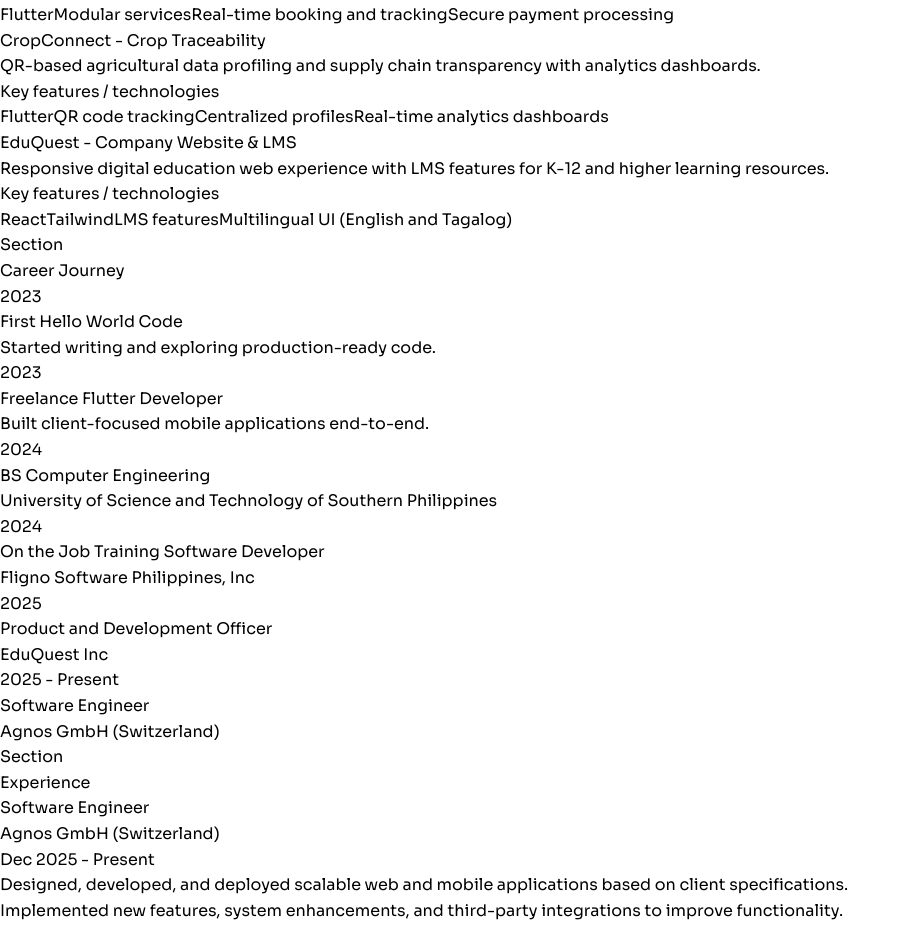
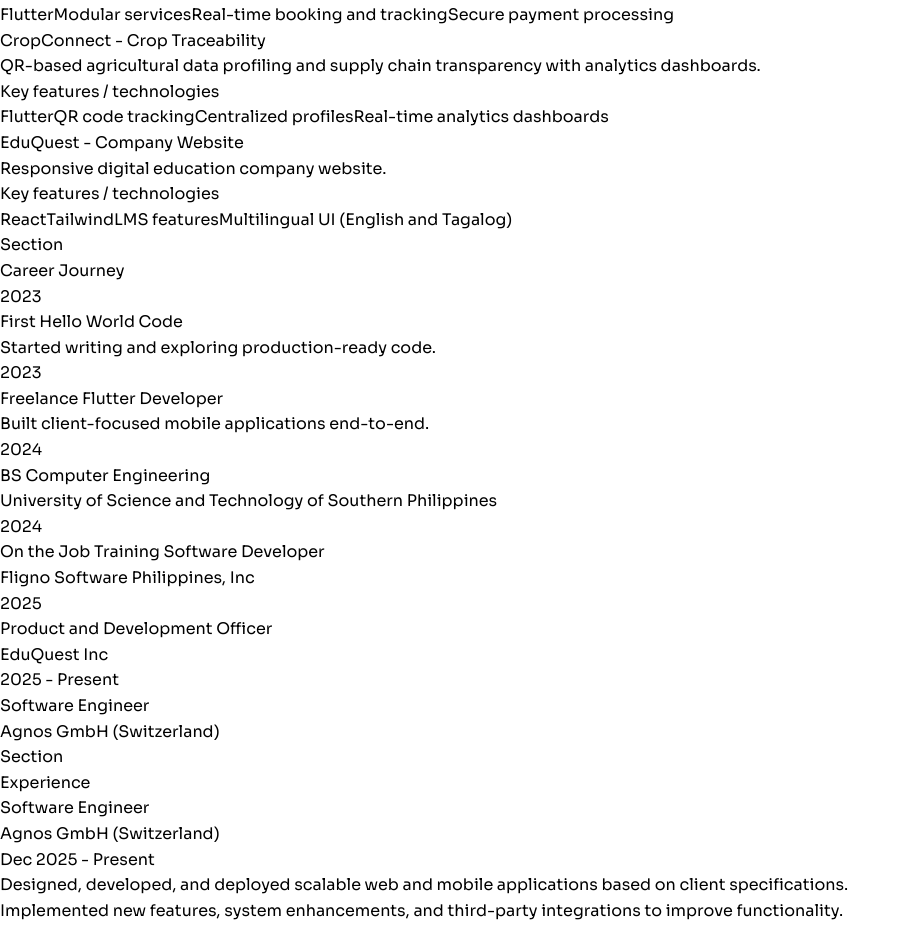
Before and after one commit to neilpagsss14/neil-pagara, a React (Vite) app: page / in a window 1280 px wide. Shown: the part 2025-2952 px from the top of the page, without its empty margins (0-910 px from the left). Built offline with nearby package versions, Linux system fonts and the light colour scheme.

Commit message:
fixed: deployment

```diff
--- a/src/content/resumeData.js
+++ b/src/content/resumeData.js
@@ -1,180 +1,222 @@
 export const resume = {
   hero: {
-    name: 'Neil Clifford S. Pagara',
-    title: 'Software Engineer',
+    name: "Neil Clifford S. Pagara",
+    title: "Software Engineer",
     intro:
-      'Computer Engineering graduate and software engineer from Magsaysay, Misamis Oriental. Passionate about building mobile and web applications and making a positive impact in the tech industry.',
+      "Computer Engineering graduate and software engineer from Magsaysay, Misamis Oriental. Passionate about building mobile and web applications and making a positive impact in the tech industry.",
   },
   about: {
     paragraphs: [
-      'I build clean, reliable mobile and web experiences with a strong focus on performance, accessibility, and maintainable code.',
-      'My work spans UI/UX design, full-cycle development, and real-world troubleshooting across the software development lifecycle.',
+      "I build clean, reliable mobile and web experiences with a strong focus on performance, accessibility, and maintainable code.",
+      "My work spans UI/UX design, full-cycle development, and real-world troubleshooting across the software development lifecycle.",
     ],
   },
   skills: {
     categories: [
       {
-        name: 'Frontend',
-        items: ['HTML', 'CSS', 'React', 'Tailwind'],
+        name: "Frontend",
+        items: ["HTML", "CSS", "React", "Tailwind"],
       },
       {
-        name: 'Mobile',
-        items: ['Flutter', 'Mobile App Development', 'Kotobee Author'],
+        name: "Mobile",
+        items: ["Flutter", "Mobile App Development", "Kotobee Author"],
       },
       {
-        name: 'Backend & Services',
-        items: ['Firebase', 'Firestore', 'GPS Integration', 'Stripe', 'SMS Notifications'],
+        name: "Backend & Services",
+        items: [
+          "Firebase",
+          "Firestore",
+          "GPS Integration",
+          "Stripe",
+          "SMS Notifications",
+        ],
       },
       {
-        name: 'Product & Collaboration',
+        name: "Product & Collaboration",
         items: [
-          'LMS Feature Development',
-          'UI / UX Design',
-          'Team Collaboration',
-          'Problem Solving',
-          'Technical Assistance & Training',
+          "LMS Feature Development",
+          "UI / UX Design",
+          "Team Collaboration",
+          "Problem Solving",
+          "Technical Assistance & Training",
         ],
       },
     ],
   },
   projects: [
     {
-      title: 'PARA - Ride Hailing App',
-      description: 'Real-time driver-passenger matching with trip tracking and safety features.',
-      keyTech: ['Flutter', 'GPS integration', 'Real-time updates', 'QR-code safety', 'Role-based access control'],
+      title: "PARA - Ride Hailing App",
+      description:
+        "Real-time driver-passenger matching with trip tracking and safety features.",
+      keyTech: [
+        "Flutter",
+        "GPS integration",
+        "Real-time updates",
+        "QR-code safety",
+        "Role-based access control",
+      ],
     },
     {
-      title: 'ISeQR / ISeQRAdmin - Mobile App',
-      description: 'QR-based vehicle tracking with admin controls and real-time logging.',
-      keyTech: ['Flutter', 'QR code technology', 'Secure data storage', 'Real-time activity logs'],
+      title: "ISeQR / ISeQRAdmin - Mobile App",
+      description:
+        "QR-based vehicle tracking with admin controls and real-time logging.",
+      keyTech: [
+        "Flutter",
+        "QR code technology",
+        "Secure data storage",
+        "Real-time activity logs",
+      ],
     },
     {
-      title: 'HelpNow - Emergency Alert App',
-      description: 'Automated SMS alerts with real-time GPS coordinates and configurable contacts.',
-      keyTech: ['Flutter', 'SMS notifications', 'Real-time GPS tracking', 'Configurable contact management'],
+      title: "HelpNow - Emergency Alert App",
+      description:
+        "Automated SMS alerts with real-time GPS coordinates and configurable contacts.",
+      keyTech: [
+        "Flutter",
+        "SMS notifications",
+        "Real-time GPS tracking",
+        "Configurable contact management",
+      ],
     },
     {
-      title: 'Zippy Multi-service App',
-      description: 'One platform for ride-hailing, food ordering, package delivery, and digital payments.',
-      keyTech: ['Flutter', 'Modular services', 'Real-time booking and tracking', 'Secure payment processing'],
+      title: "Zippy Multi-service App",
+      description:
+        "One platform for ride-hailing, food ordering, package delivery, and digital payments.",
+      keyTech: [
+        "Flutter",
+        "Modular services",
+        "Real-time booking and tracking",
+        "Secure payment processing",
+      ],
     },
     {
-      title: 'CropConnect - Crop Traceability',
-      description: 'QR-based agricultural data profiling and supply chain transparency with analytics dashboards.',
-      keyTech: ['Flutter', 'QR code tracking', 'Centralized profiles', 'Real-time analytics dashboards'],
+      title: "CropConnect - Crop Traceability",
+      description:
+        "QR-based agricultural data profiling and supply chain transparency with analytics dashboards.",
+      keyTech: [
+        "Flutter",
+        "QR code tracking",
+        "Centralized profiles",
+        "Real-time analytics dashboards",
+      ],
     },
     {
-      title: 'EduQuest - Company Website & LMS',
-      description: 'Responsive digital education web experience with LMS features for K-12 and higher learning resources.',
-      keyTech: ['React', 'Tailwind', 'LMS features', 'Multilingual UI (English and Tagalog)'],
+      title: "EduQuest - Company Website",
+      description: "Responsive digital education company website.",
+      keyTech: [
+        "React",
+        "Tailwind",
+        "LMS features",
+        "Multilingual UI (English and Tagalog)",
+      ],
     },
   ],
   timeline: [
     {
-      year: '2023',
-      title: 'First Hello World Code',
-      subtitle: 'Started writing and exploring production-ready code.',
-      type: 'milestone',
+      year: "2023",
+      title: "First Hello World Code",
+      subtitle: "Started writing and exploring production-ready code.",
+      type: "milestone",
     },
     {
-      year: '2023',
-      title: 'Freelance Flutter Developer',
-      subtitle: 'Built client-focused mobile applications end-to-end.',
-      type: 'role',
+      year: "2023",
+      title: "Freelance Flutter Developer",
+      subtitle: "Built client-focused mobile applications end-to-end.",
+      type: "role",
     },
     {
-      year: '2024',
-      title: 'BS Computer Engineering',
-      subtitle: 'University of Science and Technology of Southern Philippines',
-      type: 'education',
+      year: "2024",
+      title: "BS Computer Engineering",
+      subtitle: "University of Science and Technology of Southern Philippines",
+      type: "education",
     },
     {
-      year: '2024',
-      title: 'On the Job Training Software Developer',
-      subtitle: 'Fligno Software Philippines, Inc',
-      type: 'role',
+      year: "2024",
+      title: "On the Job Training Software Developer",
+      subtitle: "Fligno Software Philippines, Inc",
+      type: "role",
     },
     {
-      year: '2025',
-      title: 'Product and Development Officer',
-      subtitle: 'EduQuest Inc',
-      type: 'role',
+      year: "2025",
+      title: "Product and Development Officer",
+      subtitle: "EduQuest Inc",
+      type: "role",
     },
     {
-      year: '2025 - Present',
-      title: 'Software Engineer',
-      subtitle: 'Agnos GmbH (Switzerland)',
-      type: 'role',
+      year: "2025 - Present",
+      title: "Software Engineer",
+      subtitle: "Agnos GmbH (Switzerland)",
+      type: "role",
     },
   ],
   experience: [
     {
-      company: 'Agnos GmbH (Switzerland)',
-      role: 'Software Engineer',
-      dateRange: 'Dec 2025 - Present',
+      company: "Agnos GmbH (Switzerland)",
+      role: "Software Engineer",
+      dateRange: "Dec 2025 - Present",
       highlights: [
-        'Designed, developed, and deployed scalable web and mobile applications based on client specifications.',
-        'Implemented new features, system enhancements, and third-party integrations to improve functionality.',
-        'Maintained and optimized application performance for reliability, efficiency, and seamless user experience.',
-        'Delivered clean, well-documented, maintainable code with ongoing technical support and improvements.',
+        "Designed, developed, and deployed scalable web and mobile applications based on client specifications.",
+        "Implemented new features, system enhancements, and third-party integrations to improve functionality.",
+        "Maintained and optimized application performance for reliability, efficiency, and seamless user experience.",
+        "Delivered clean, well-documented, maintainable code with ongoing technical support and improvements.",
       ],
     },
     {
-      company: 'EduQuest Inc',
-      role: 'Product and Development Officer',
-      dateRange: 'Feb 2025 - Present',
+      company: "EduQuest Inc",
+      role: "Product and Development Officer",
+      dateRange: "Feb 2025 - Present",
       highlights: [
-        'Designed and implemented intuitive LMS features to improve ease of use for teachers and learners.',
-        'Provided technical assistance and training that improved LMS adoption and reduced support requests.',
-        'Developed a mobile eBook application using Kotobee Author for easier access to learning materials.',
-        'Managed LMS operations across multiple institutions for reliable course delivery and streamlined administration.',
+        "Designed and implemented intuitive LMS features to improve ease of use for teachers and learners.",
+        "Provided technical assistance and training that improved LMS adoption and reduced support requests.",
+        "Developed a mobile eBook application using Kotobee Author for easier access to learning materials.",
+        "Managed LMS operations across multiple institutions for reliable course delivery and streamlined administration.",
       ],
     },
     {
-      company: 'Freelancer',
-      role: 'Flutter Developer',
-      dateRange: 'Jan 2023 - Present',
+      company: "Freelancer",
+      role: "Flutter Developer",
+      dateRange: "Jan 2023 - Present",
       highlights: [
-        'Designed and developed responsive mobile applications tailored to client needs across devices and platforms.',
-        'Delivered full-cycle development (front-end and back-end) and reduced downtime through iterative improvements.',
-        'Optimized performance, accessibility, and usability to improve user experience and adoption.',
+        "Designed and developed responsive mobile applications tailored to client needs across devices and platforms.",
+        "Delivered full-cycle development (front-end and back-end) and reduced downtime through iterative improvements.",
+        "Optimized performance, accessibility, and usability to improve user experience and adoption.",
       ],
     },
     {
-      company: 'Fligno Software Philippines, Inc',
-      role: 'On the Job Training Software Developer',
-      dateRange: 'Feb 2024 - Apr 2024',
+      company: "Fligno Software Philippines, Inc",
+      role: "On the Job Training Software Developer",
+      dateRange: "Feb 2024 - Apr 2024",
       highlights: [
-        'Contributed to development of web applications through coding, testing, and troubleshooting for improved stability.',
-        'Collaborated with the development team to enhance features and optimize application performance.',
-        'Improved overall application quality by participating in debugging and feature enhancement support.',
+        "Contributed to development of web applications through coding, testing, and troubleshooting for improved stability.",
+        "Collaborated with the development team to enhance features and optimize application performance.",
+        "Improved overall application quality by participating in debugging and feature enhancement support.",
       ],
     },
   ],
   contact: {
-    phone: '0966 942 0116',
-    email: 'neilpagara50@gmail.com',
-    location: 'Zone 4, Poblacion, Magsaysay, Misamis Oriental',
+    phone: "0966 942 0116",
+    email: "neilpagara50@gmail.com",
+    location: "Zone 4, Poblacion, Magsaysay, Misamis Oriental",
     socials: [
       {
-        label: 'Facebook',
-        url: 'https://www.facebook.com/awtsgege.gg',
+        label: "Facebook",
+        url: "https://www.facebook.com/awtsgege.gg",
       },
       {
-        label: 'Instagram',
-        url: 'https://www.instagram.com/neilpagsss14/',
+        label: "Instagram",
+        url: "https://www.instagram.com/neilpagsss14/",
       },
       {
-        label: 'GitHub',
-        url: 'https://github.com/neilpagsss14',
+        label: "GitHub",
+        url: "https://github.com/neilpagsss14",
       },
       {
-        label: 'LinkedIn',
-        url: 'https://www.linkedin.com/in/neilpagsss/',
+        label: "LinkedIn",
+        url: "https://www.linkedin.com/in/neilpagsss/",
       },
     ],
     sampleProjectsUrl:
-      'https://drive.google.com/drive/folders/1Kg4z90bG4f-g-RfFxNsrBTBhCM9E38Tu?usp=sharing',
-    resumeDownloadUrl: '/resume.pdf',
+      "https://drive.google.com/drive/folders/1Kg4z90bG4f-g-RfFxNsrBTBhCM9E38Tu?usp=sharing",
+    resumeDownloadUrl: "/resume.pdf",
   },
 };
```
